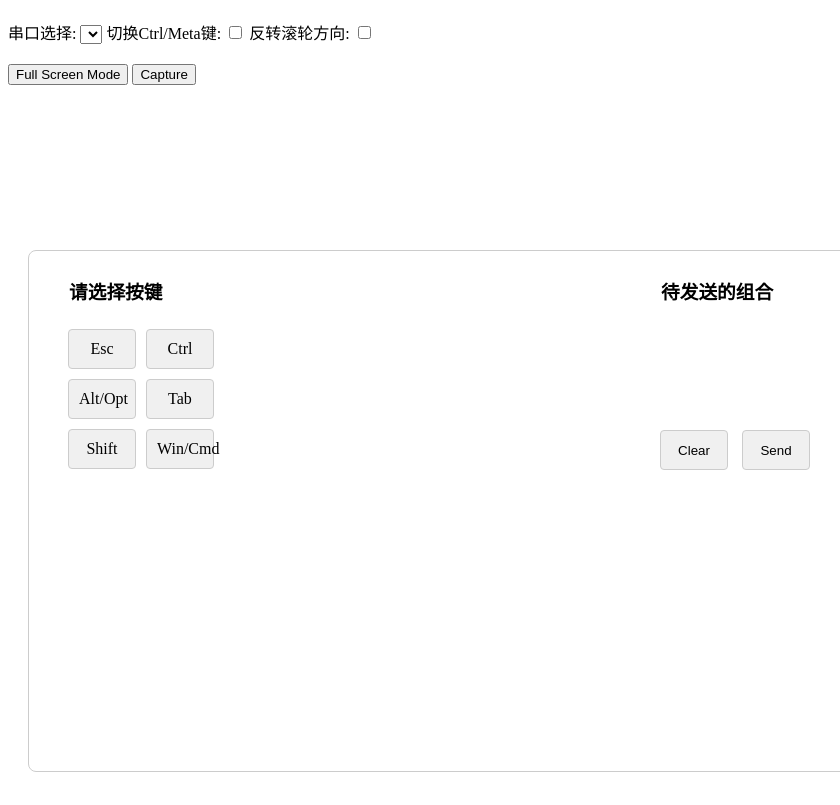
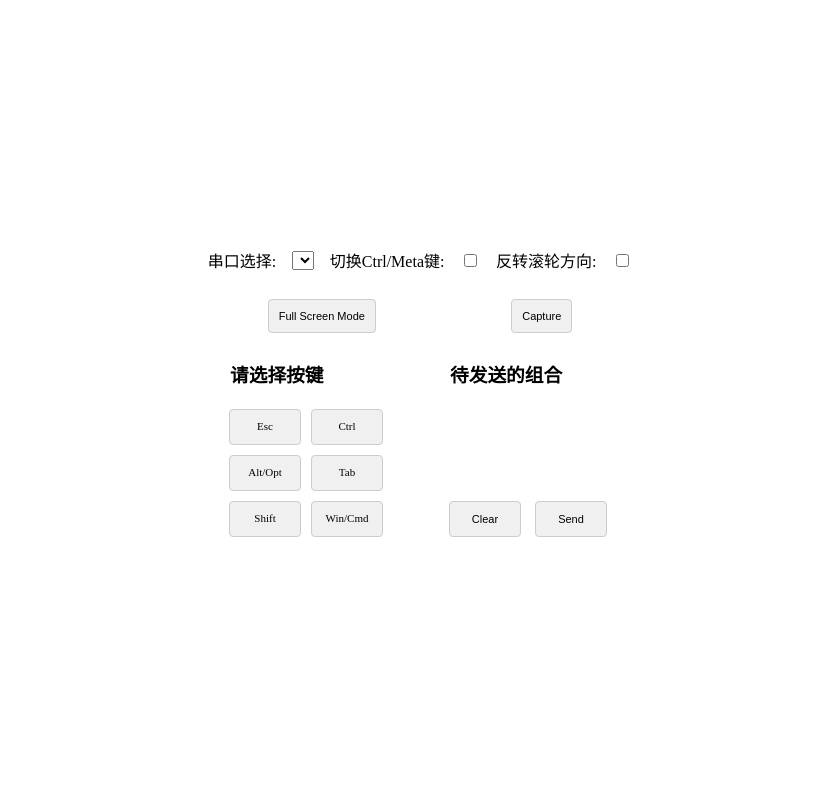
Before and after one commit to MotorBottle/SoftKVM-BLE, an Electron app: page index.html in a window 840 px wide. Drawn offline with Linux system fonts and the light colour scheme; no server answers.

Commit message:
Interface Update

```diff
--- a/index.html
+++ b/index.html
@@ -5,7 +5,7 @@
     <link rel="stylesheet" href="style.css">
 </head>
 <body>
-    <div style="clear: both; margin: 20px 0;">
+    <div id="setup">
         <label for="serialPortSelect">串口选择:</label>
         <select id="serialPortSelect">
             <!-- Dynamically populated -->
@@ -15,18 +15,18 @@
         <label for="invertScrollToggle">反转滚轮方向:</label>
         <input type="checkbox" id="invertScrollToggle">
     </div>
-    <div style="clear: both; margin: 20px 0;">
+    <div id="operate">
         <button id="fullScreenButton">Full Screen Mode</button>
         <button id="captureButton">Capture</button>
     </div>
     <div id="hotkeyInterface">
-        <div style="width: 160px; float: left; margin: 0 24px;">
+        <div class="section">
             <h3>请选择按键</h3>
             <ul id="keyList">
                 <!-- Dynamically populated -->
             </ul>
         </div>
-        <div style="width: 160px; float: right; margin: 0 24px;">
+        <div class="section">
             <h3>待发送的组合</h3>
             <ul id="selectedKeys">
                 <!-- Keys will be listed here -->
--- a/style.css
+++ b/style.css
@@ -1,17 +1,41 @@
+body {
+    margin: 0;
+    padding: 5px 0px 0px 0px;
+    display: flex;
+    flex-direction: column;
+    align-items: center;
+    justify-content: center;
+    height: 100vh;
+    background: white;
+}
+
+#setup, #operate {
+    width: 440px;
+    margin: 5px 0px;
+    padding: 6px;
+    background: white;
+    display: flex;
+    align-items: center;
+    justify-content: space-around;
+}
+
 #hotkeyInterface {
-    display: block;
-    position: fixed;
-    bottom: 28px;
-    left: 28px;
-    width: 800px;  /* 增加宽度以适应新的内容 */
-    height: 500px; /* 增加高度以适应新的内容 */
-    border: 1px solid #ccc;
-    padding: 10px;
+    width: 440px;
+    height: 192px;
+    padding: 6px;
     background: white;
     z-index: 10000;
     border-radius: 8px;
+    display: flex;
+    justify-content: space-between;
 }
-#keyList li, #clearSelectionButton, #sendKeysButton {
+
+.section {
+    width: 180px;
+    margin: 0 24px;
+}
+
+#keyList li, #clearSelectionButton, #sendKeysButton, #fullScreenButton, #captureButton {
     list-style: none; /* Remove default list style */
     padding: 10px; /* Padding inside each 'button' */
     margin: 5px; /* Margin between buttons */
@@ -20,26 +44,35 @@
     border-radius: 4px; /* Rounded corners */
     text-align: center; /* Center text horizontally */
     cursor: pointer; /* Pointer cursor on hover */
-    width: 68px;
-    height: 40px;
     box-sizing: border-box; /* Include padding and border in the width */
     display: inline-block; /* Allows items to sit side by side */
+    font-size: 11px;
 }
+
+#keyList li, #clearSelectionButton, #sendKeysButton {
+    width: 72px;
+    height: 36px;
+}
+
 #clearSelectionButton, #sendKeysButton {
     display: inline-block;
 }
+
 #keyList {
+    margin: 12px 0px;
     padding: 0; /* Remove padding from the list */
     width: 100%; /* Ensure the list takes full width of its container */
 }
+
 #selectedKeys {
-    height: 85px;
+    height: 72px;
 }
+
 #hotkeyInterface h3 {
-    margin-left: 6px;
-    margin-top: 16px;
-    margin-bottom: 20px;
+    padding: 5px 6px;
+    margin: 0;
 }
+
 #messageArea {
     margin-top: 20px;
     color: red;
```
